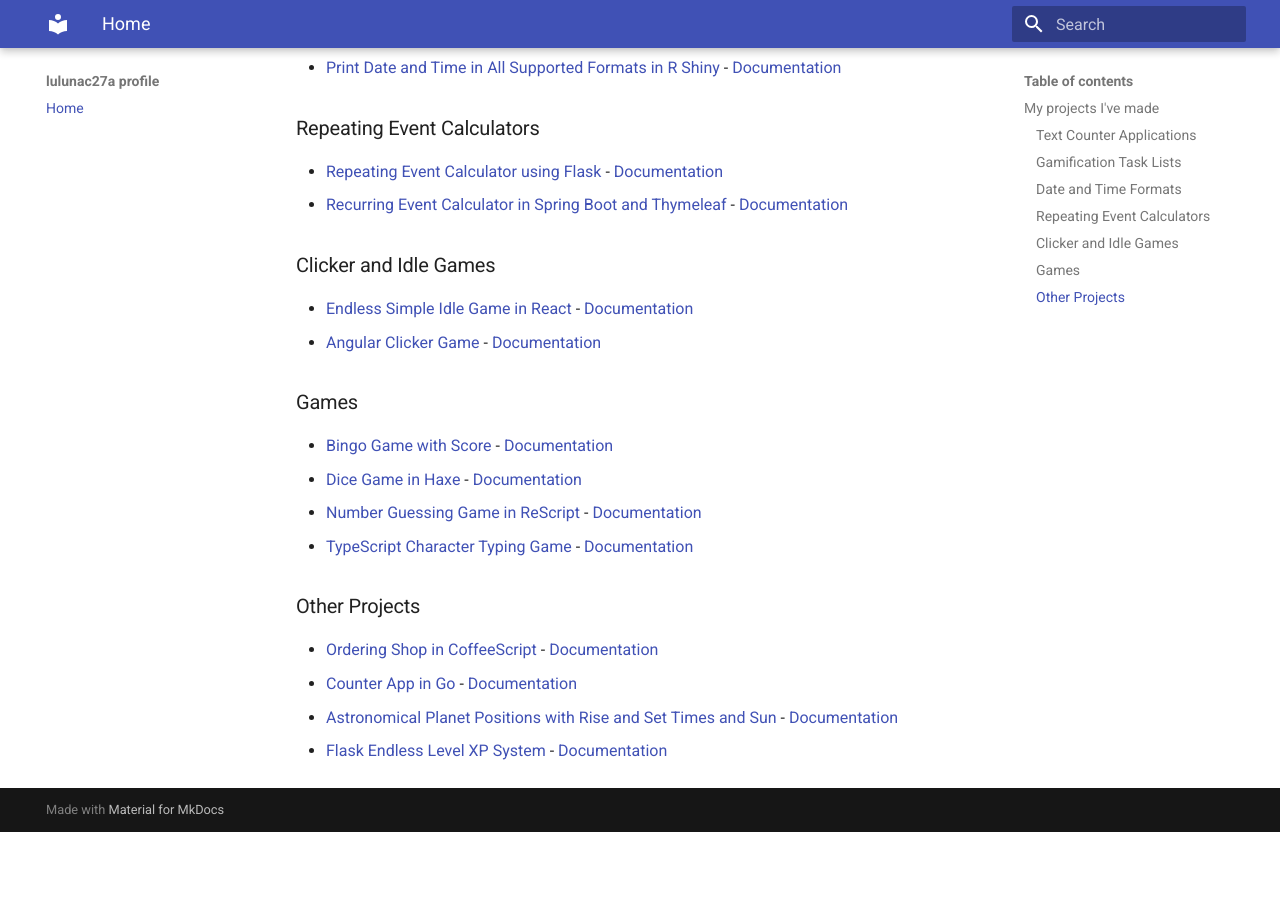
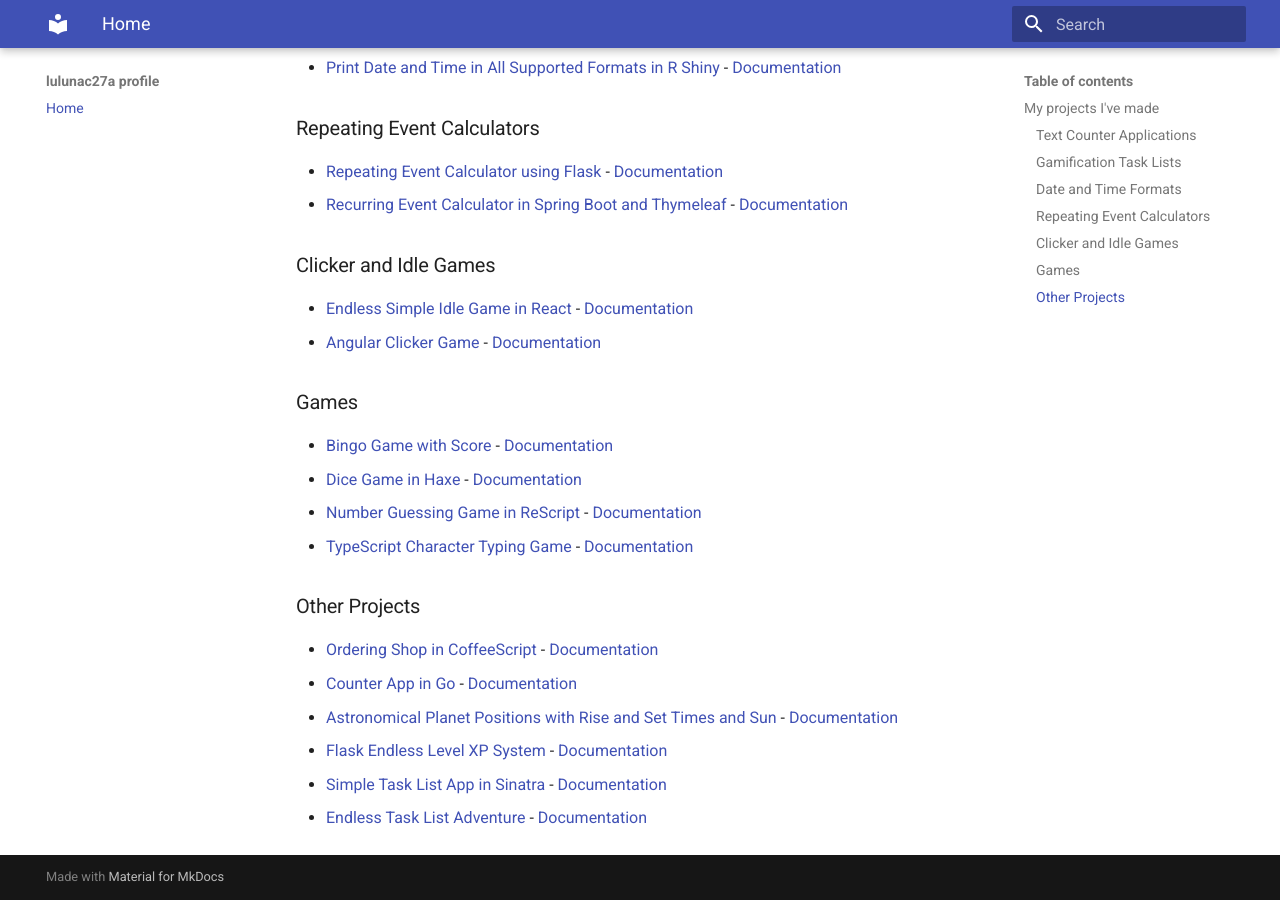
Before and after one commit to lulunac27a/lulunac27a.github.io, an MkDocs documentation site: the page built from docs/index.md, in a window 1280 px wide and 900 px high, scrolled down 779 px. Built offline with MkDocs 1.6.1 and Material for MkDocs 9.7.7, drawn with Linux system fonts in a browser that asks for light colours; before the commit the page ends 1611 px from its top, so only the background shows below that.

Commit message:
Add new projects in Ruby

```diff
--- a/docs/index.md
+++ b/docs/index.md
@@ -34,5 +34,7 @@ I'm Lucas. I'm smart and intelligent, good at math, numbers, astronomy, and spac
 - [Counter App in Go](https://github.com/lulunac27a/counter-app-in-go/) - [Documentation](https://lulunac27a.github.io/counter-app-in-go)
 - [Astronomical Planet Positions with Rise and Set Times and Sun](https://github.com/lulunac27a/r-shiny-astronomical-planet-positions/) - [Documentation](https://lulunac27a.github.io/r-shiny-astronomical-planet-positions)
 - [Flask Endless Level XP System](https://github.com/lulunac27a/flask-endless-level-xp/) - [Documentation](https://lulunac27a.github.io/flask-endless-level-xp)
+- [Simple Task List App in Sinatra](https://github.com/lulunac27a/simple-task-list-sinatra/) - [Documentation](https://lulunac27a.github.io/simple-task-list-sinatra)
+- [Endless Task List Adventure](https://github.com/lulunac27a/endless-task-list-adventure/) - [Documentation](https://lulunac27a.github.io/endless-task-list-adventure)
 
 <script async defer src="https://buttons.github.io/buttons.js"></script>
```
